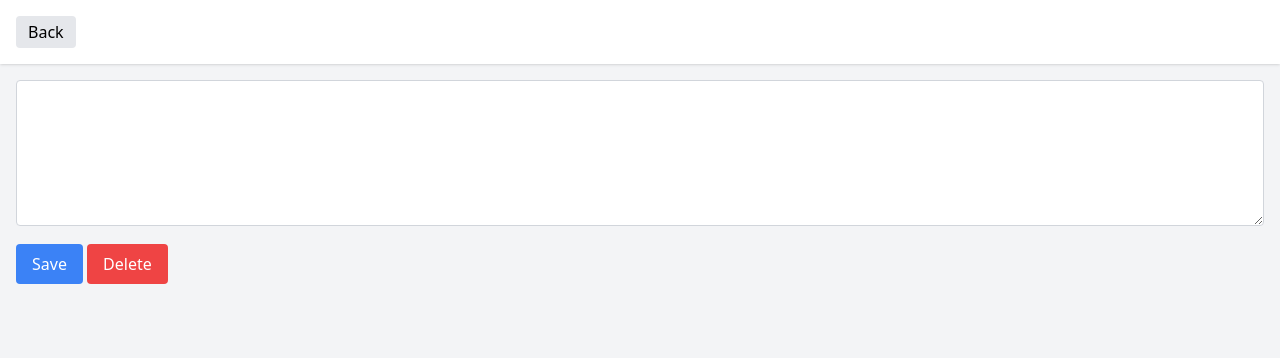
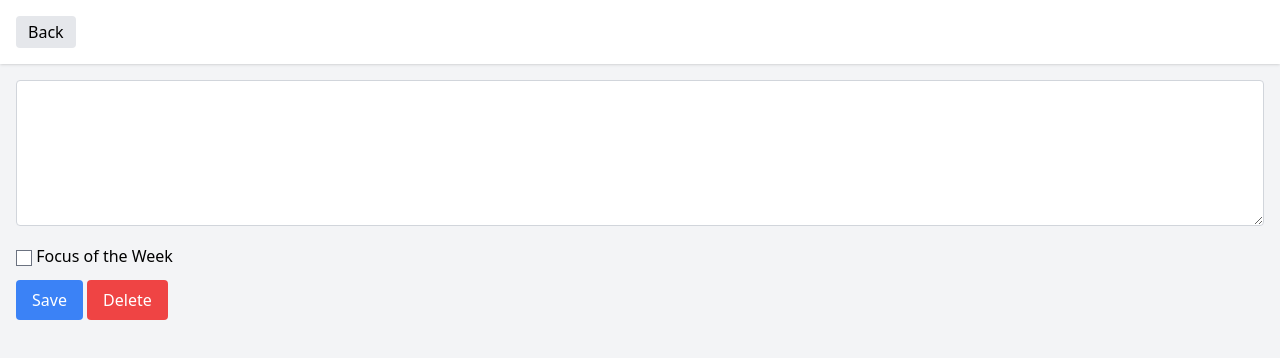
Before and after one commit to wwong1801/KISS, a plain HTML site: page html/item.html in a window 1280 px wide. Drawn offline with nearby package versions, Linux system fonts and the light colour scheme; no server answers; files whose address does not match are found by name.

Commit message:
Update item.html

```diff
--- a/html/item.html
+++ b/html/item.html
@@ -22,6 +22,12 @@
   <!-- Main content -->
   <main class="p-4">
     <textarea id="itemContent" class="w-full p-3 rounded border border-gray-300" rows="5"></textarea>
+    <div class="mt-3">
+      <label>
+        <input type="checkbox" id="focusCheckbox" />
+        Focus of the Week
+      </label>
+    </div>
     <button id="saveBtn" class="mt-3 bg-blue-500 text-white px-4 py-2 rounded hover:bg-blue-600">Save</button>
     <button id="deleteBtn" class="mt-2 bg-red-500 text-white px-4 py-2 rounded hover:bg-red-600">Delete</button>
   </main>
```
